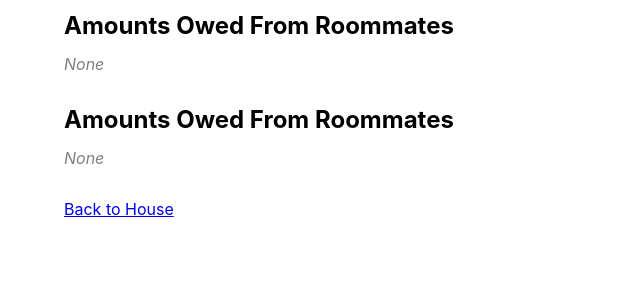
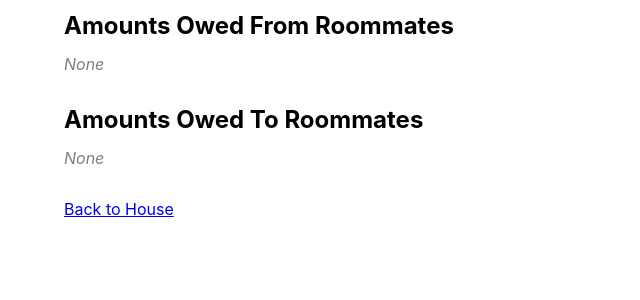
Before and after one commit to arpradhan/hausmate, a Django app: template hausmate/houses/templates/houses/roommate_detail.html in a window 1280 px wide. Shown: the part 209-509 px from the top of the page, without its empty margins (0-640 px from the left). Run offline with Django 3.2, Linux system fonts and the light colour scheme; the template is opened without the code that fills it, so the values that code supplies are empty; some libraries are stand-ins or nearby versions.

Commit message:
Fix typo

```diff
--- a/hausmate/houses/templates/houses/roommate_detail.html
+++ b/hausmate/houses/templates/houses/roommate_detail.html
@@ -19,7 +19,7 @@
   {% else %}
     <span class="i black-50">None</span>
   {% endif %}
-    <div class="b f3 pt4 pb3">Amounts Owed From Roommates</div>
+    <div class="b f3 pt4 pb3">Amounts Owed To Roommates</div>
   {% if amounts_owed_to_roommates %}
     {% for amount in amounts_owed_to_roommates %}
       <div class="pb2">
```
